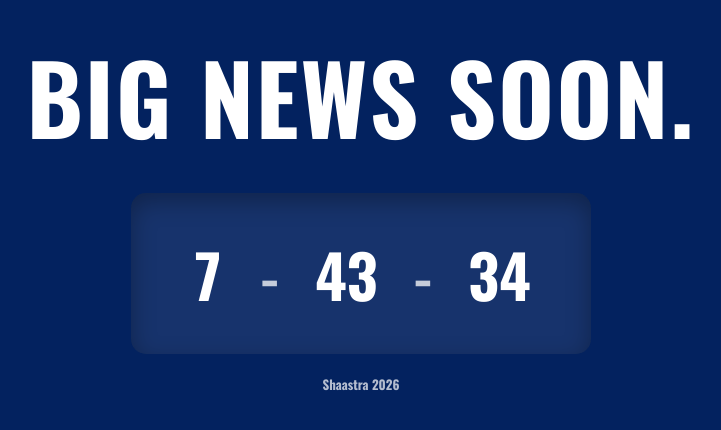
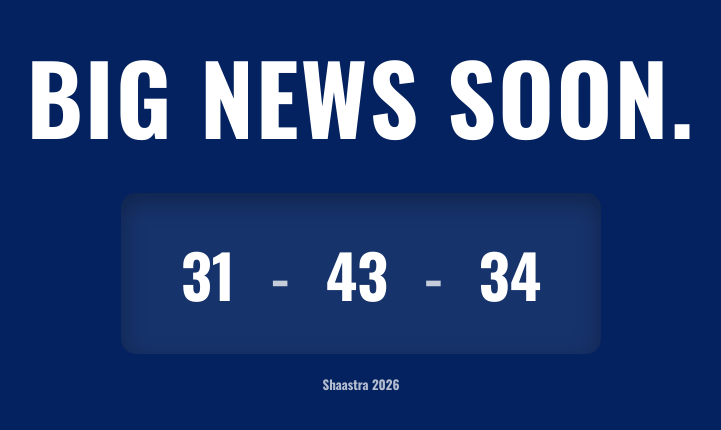
Before and after one commit to AnvayMM23/imc_launch, a plain HTML site: page index.html in a window 1280 px wide. Shown: the part 178-608 px from the top of the page, without its empty margins (279-1000 px from the left). Drawn offline with nearby package versions, Linux system fonts and the light colour scheme.

Commit message:
Update countdown target date to November 11, 2025

```diff
--- a/index.html
+++ b/index.html
@@ -97,7 +97,7 @@
 
   <script>
     // Countdown target: 2nd November 2025, 00:00:00
-    const target = new Date(2025, 10, 10, 0, 0, 0);
+    const target = new Date(2025, 10, 11, 0, 0, 0);
 
     const $hours = document.getElementById('hours');
     const $minutes = document.getElementById('minutes');
```
